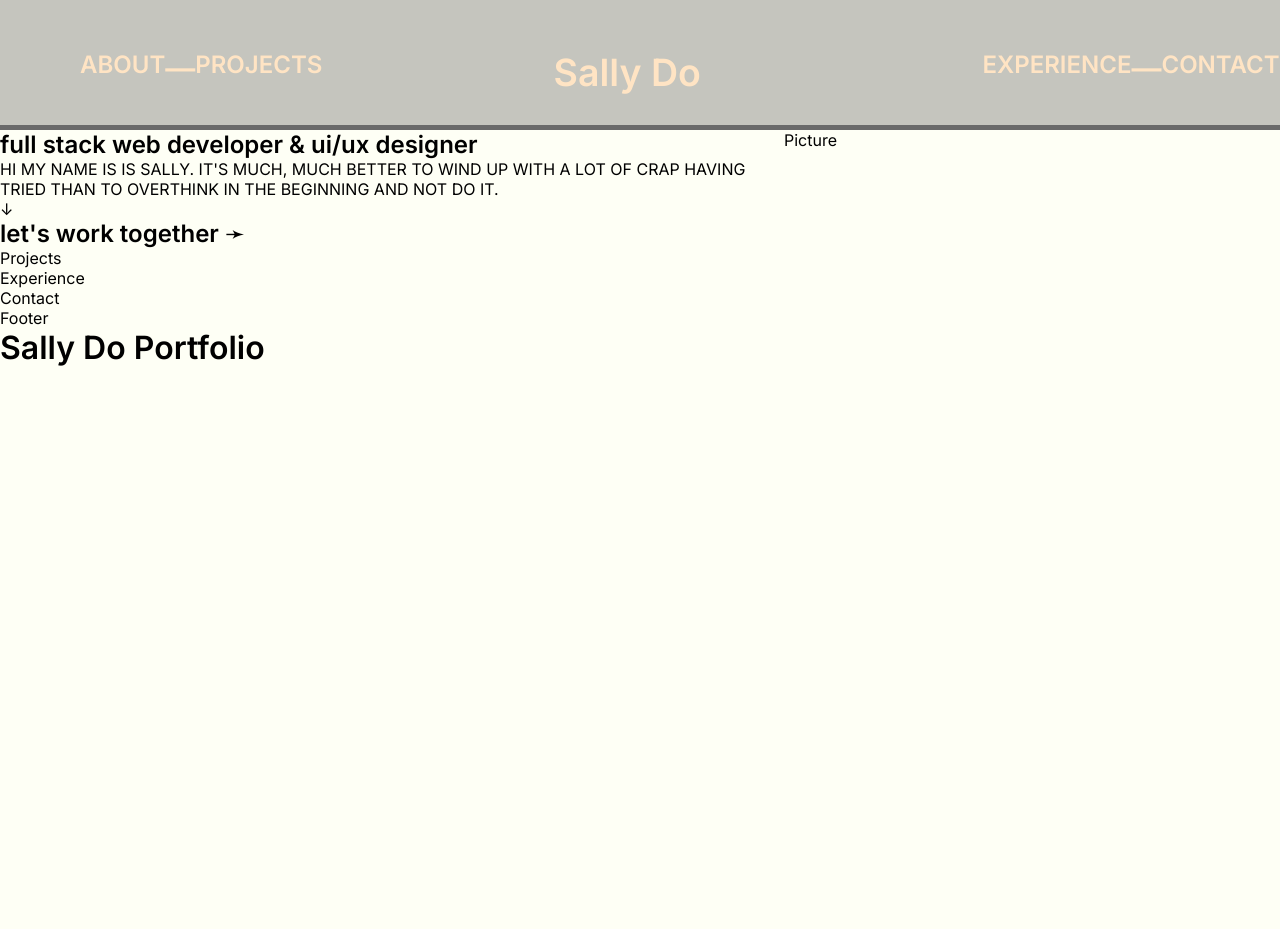
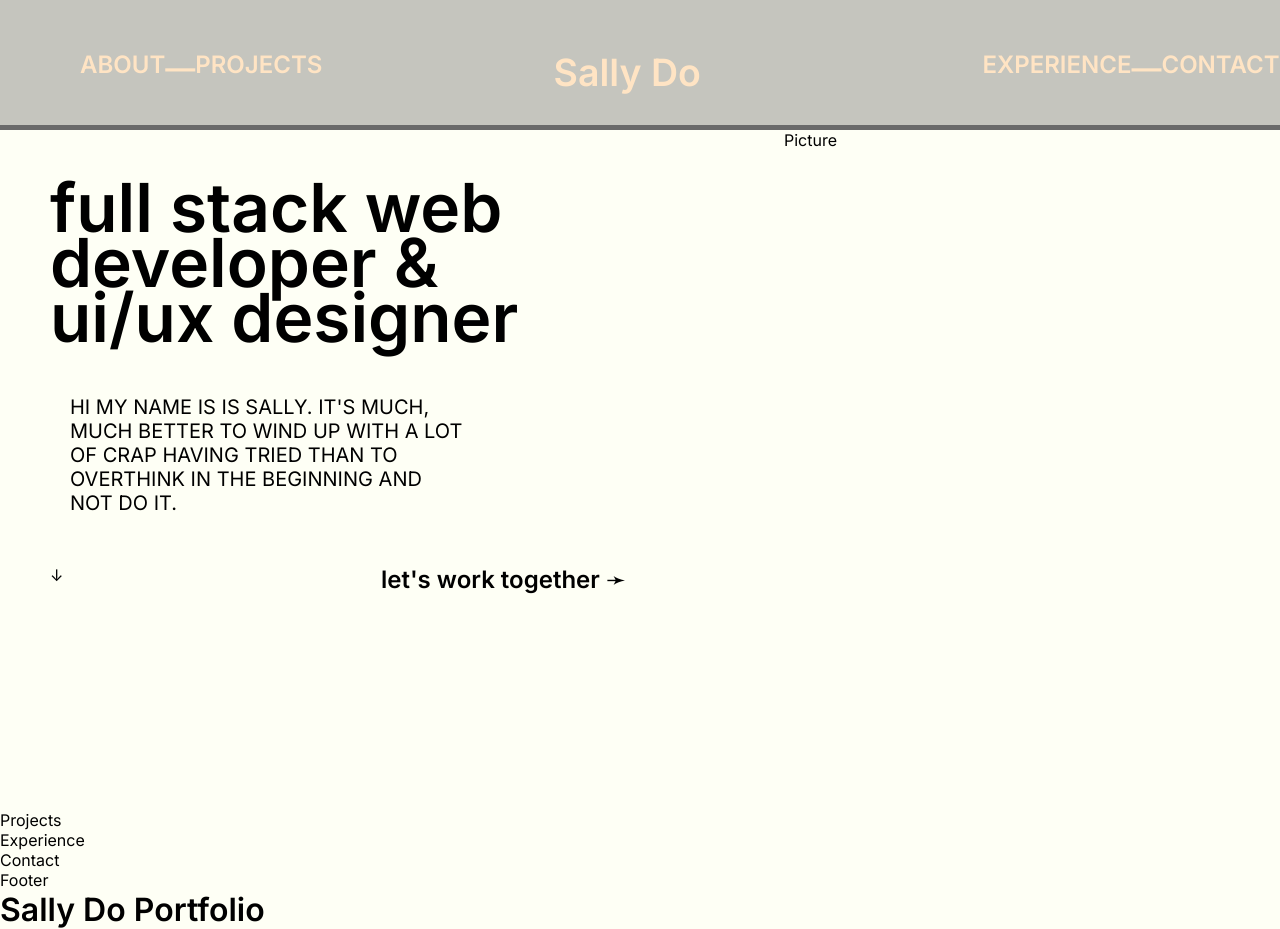
Before and after one commit to sallydough/sally-do-portfolio, a React (Vite) app: page / in a window 1280 px wide. Before the commit the page ends 800 px from the top, so only its background shows below. Built offline with nearby package versions, Linux system fonts and the light colour scheme; a web font is replaced by a local one.

Commit message:
change font

```diff
--- a/src/components/About/About.jsx
+++ b/src/components/About/About.jsx
@@ -6,7 +6,8 @@ const About = () => {
       <section id="about-container">
         <div className="bio-content">
           <div className="about-title">
-            <h1>full stack web developer & ui/ux designer</h1>
+            <h1>full stack web developer &</h1>
+            <h1>ui/ux designer</h1>
           </div>
           <div className="about-paragraph">
             <p>
--- a/src/components/About/about.css
+++ b/src/components/About/about.css
@@ -2,6 +2,7 @@
   display: flex;
   flex-direction: row;
   gap: 1rem;
+  height: 85vh;
 }
 
 .bio-content {
@@ -9,3 +10,26 @@
   flex-direction: column;
   width: 60vw;
 }
+
+.about-title {
+font-size: 45px;
+line-height: 55px;
+margin: 50px;
+}
+
+.about-paragraph {
+margin: 0;
+margin: 70px;
+width: 31vw;
+font-size: 20px;
+margin-block-start: 0em;
+margin-block-end: 0em;
+}
+
+.arrow-connect-button {
+  display: flex;
+  flex-direction: row;
+  justify-content: space-between;
+  margin: 50px;
+  width: 45vw;
+}
```
